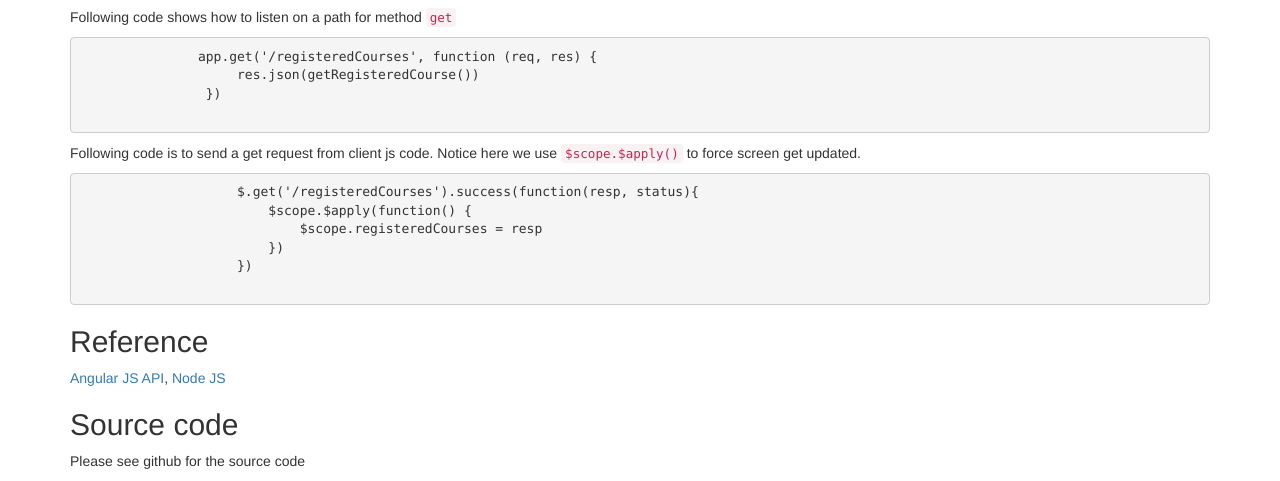
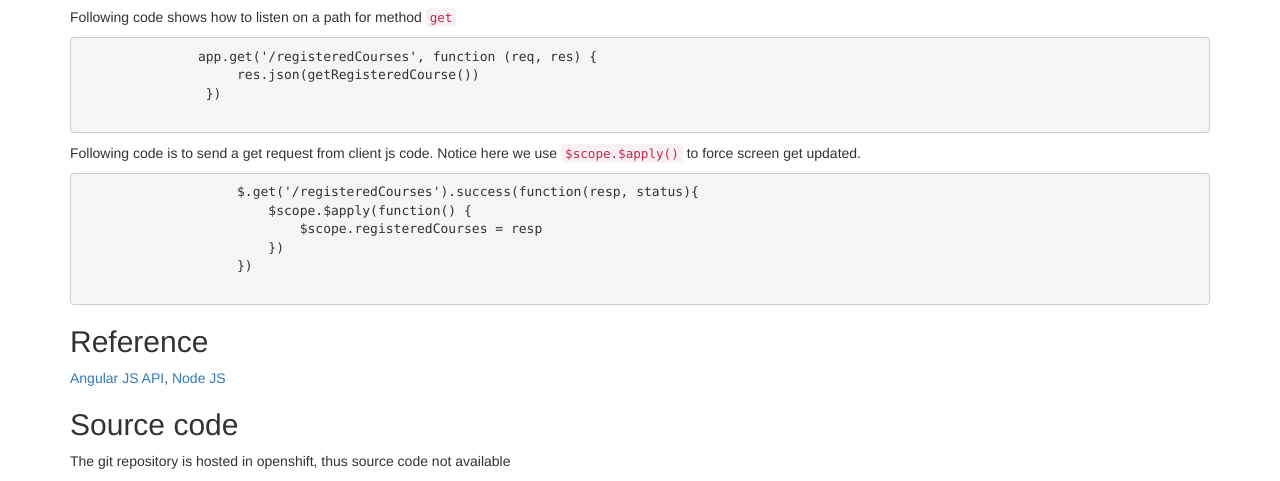
Before and after one commit to hhwangcocora/cs5610-webdev-openshift, a website: page public/experiments/week6_nodejs/exp1.html in a window 1280 px wide. Shown: the part 590-1071 px from the top of the page. Drawn offline with nearby package versions, Linux system fonts and the light colour scheme; no server answers.

Commit message:
update source code section

```diff
--- a/public/experiments/week6_nodejs/exp1.html
+++ b/public/experiments/week6_nodejs/exp1.html
@@ -120,7 +120,7 @@
             <a href="https://docs.angularjs.org/api" target="_blank">Angular JS API</a>,
             <a href="http://nodejs.org/api/" target="_blank">Node JS</a>
             <h2>Source code</h2>
-            <p>Please see github for the source code</p>
+            <p>The git repository is hosted in openshift, thus source code not available</p>
         </div>
     </div>
 </main>
```
Also changed, not shown: public/experiments/week6_nodejs/exp2.html (+1 -1 lines), public/experiments/week6_nodejs/exp3.html (+1 -1 lines), public/experiments/week6_nodejs/exp4.html (+1 -1 lines), public/experiments/week6_nodejs/exp5.html (+1 -1 lines).
